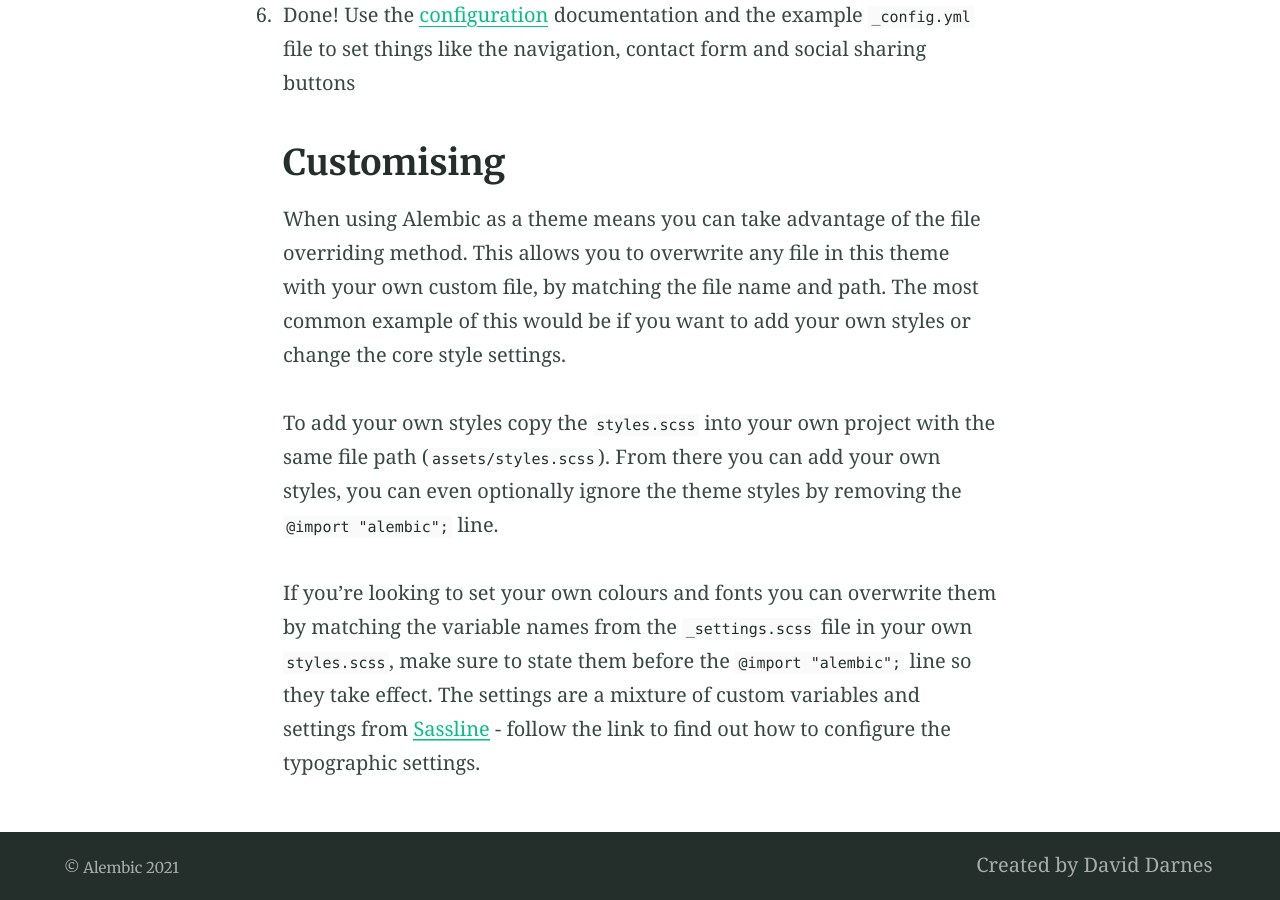
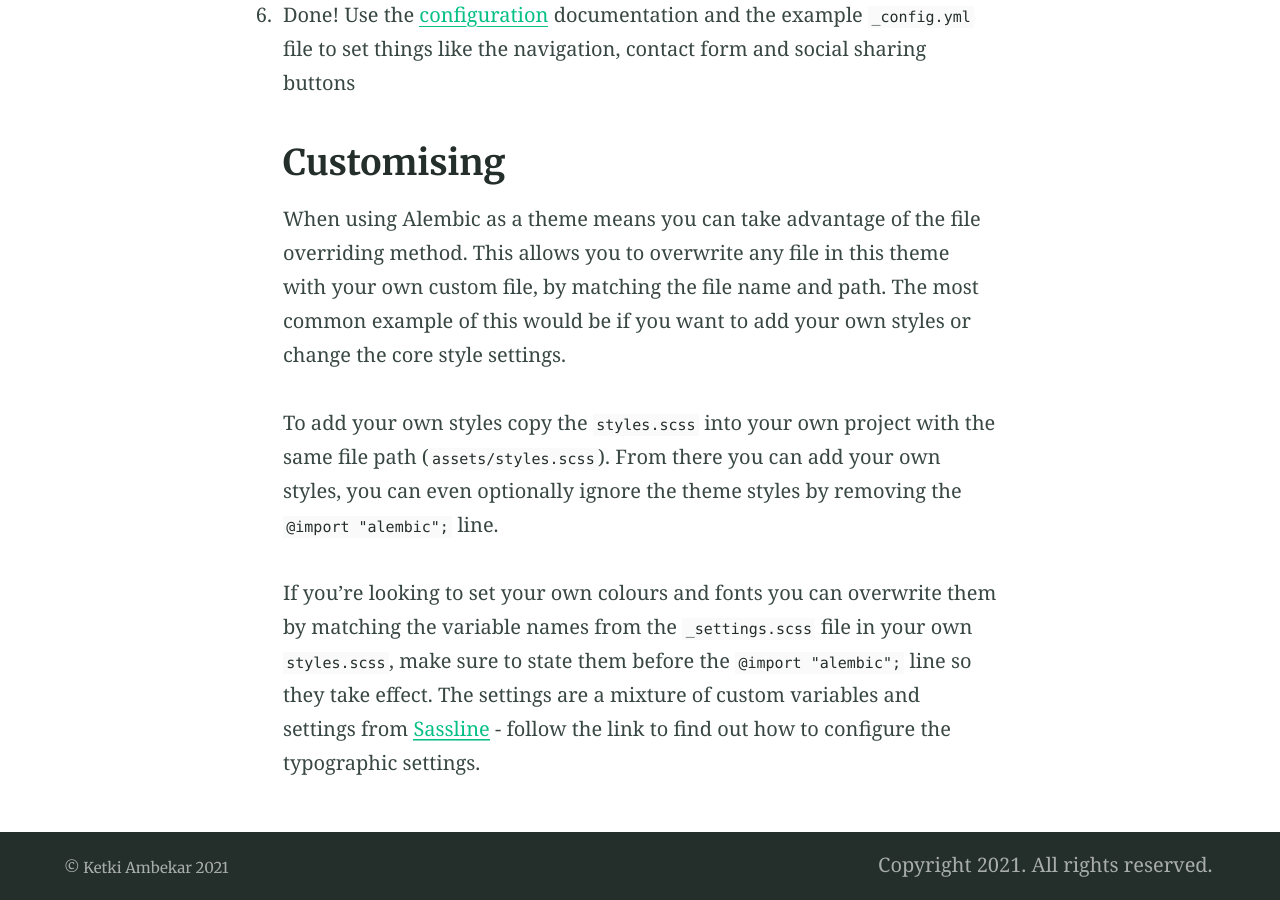
Before and after one commit to ketkiambekar/ketkiambekar.github.io, a Jekyll site: the page built from index.md, in a window 1280 px wide and 900 px high, scrolled down 4872 px. Built offline with Jekyll 4.4.1, drawn with Linux system fonts in a browser that asks for light colours; some of the changed text lies outside the part shown.

Commit message:
changed config.yml

```diff
--- a/CNAME
+++ b/CNAME
@@ -1 +1 @@
-alembic.darn.es
+ketkiambekar.com
--- a/_config.yml
+++ b/_config.yml
@@ -39,15 +39,15 @@ paginate: 2 # jekyll-paginate > items per page
 paginate_path: blog/page:num # jekyll-paginate > blog page
 jekyll-mentions: https://twitter.com # jekyll-mentions > service used when @replying
 twitter:
-  username: DavidDarnes # jekyll-seo-tag > Owners twitter username
-author: DavidDarnes # jekyll-seo-tag > default author
+  username: benditlikeketki # jekyll-seo-tag > Owners twitter username
+author: KetkiAmbekar # jekyll-seo-tag > default author
 social: # jekyll-seo-tag > social overrides
-  name: David Darnes # jekyll-seo-tag > real name
+  name: Ketki Ambekar # jekyll-seo-tag > real name
   links:  # jekyll-seo-tag > social aliases (sameAs)
-    - https://twitter.com/DavidDarnes
-    - https://www.facebook.com/daviddarnes
-    - https://www.linkedin.com/in/daviddarnes
-    - https://github.com/daviddarnes
+    - https://twitter.com/benditlikeketki
+    - https://www.facebook.com/bend.it.like.ketki
+    - https://www.linkedin.com/in/ketki-ambekar
+    - https://github.com/ketkiambekar
 # markdown: CommonMark # Markdown parse settings, CommonMark performs slightly better an others in build time
 # commonmark:
   # options: ["SMART", "FOOTNOTES"]
@@ -93,13 +93,13 @@ defaults:
 # 7. Site settings
 encoding: utf-8 # Make sure the encoding is right
 lang: en-GB # Set the site language
-title: "Alembic" # Site name or title, also used in jekyll-seo-tag
+title: "Ketki Ambekar" # Site name or title, also used in jekyll-seo-tag
 logo: "/assets/logos/logo.svg" # Site logo, also used in jekyll-seo-tag
-description: "Alembic is a starting point for Jekyll projects. Rather than starting from scratch, this boilerplate is designed to get the ball rolling immediately" # Site description and default description, also used in jekyll-seo-tag
-url: "https://alembic.darn.es" # Site url, also used in jekyll-seo-tag
+description: "Welcome to KetkiAmbekar.com" # Site description and default description, also used in jekyll-seo-tag
+url: "https://ketkiambekar.com" # Site url, also used in jekyll-seo-tag
 baseurl: ""
 repo: "https://github.com/daviddarnes/alembic"
-email: "me@daviddarnes.com"
+email: "ambekar.ketki@gmail.com"
 # disqus: "alembic-1" # Blog post comments, uncomment the option and set the site ID from your Disqus account
 # google_analytics: ''
 # google_analytics_anonymize_ip: ''
@@ -121,26 +121,26 @@ favicons: # Favicons are also used in the manifest file. Syntax is 'size: path'
 navigation_header:
 - title: Home
   url: /
-- title: Elements
-  url: /elements/
+- title: Projects
+  url: /projects/
 - title: Blog
   url: /blog/
-- title: Categories
-  url: /categories/
+- title: Resume
+  url: /resume/
 - title: Search
   url: /search/
-- title: Fork Alembic
-  url: https://github.com/daviddarnes/alembic
+#- title: Fork Alembic
+#  url: https://github.com/daviddarnes/alembic
 
 navigation_footer:
-- title: Created by David Darnes
-  url: https://darn.es
+- title: Copyright 2021. All rights reserved.
+  url: https://ketkiambekar.com
 
 social_links: # Appears in sidebar. Set the urls then uncomment and comment out as desired
-  Twitter: https://twitter.com/DavidDarnes
-  LinkedIn: https://www.linkedin.com/in/daviddarnes
-  GitHub: https://github.com/daviddarnes
-  link: https://darn.es
+  Twitter: https://twitter.com/benditlikeketki
+  LinkedIn: https://www.linkedin.com/in/ketkia-ambekar
+  GitHub: https://github.com/ketkiambekar
+  link: https://ketkiambekar.com
   RSS: /feed.xml
 
 sharing_links: # Appear at the bottom of single blog posts, add as desired. The value can be 'true' or the desired button colour
```
Also changed, not shown: alembic-jekyll-theme.gemspec.
